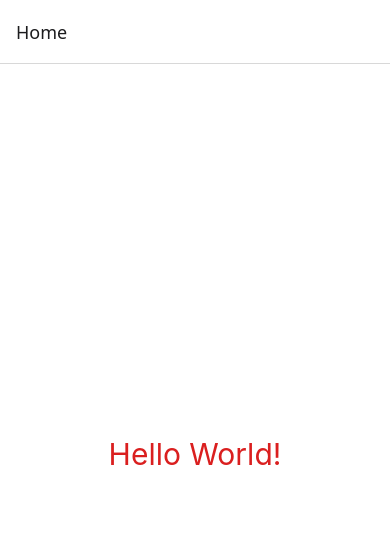
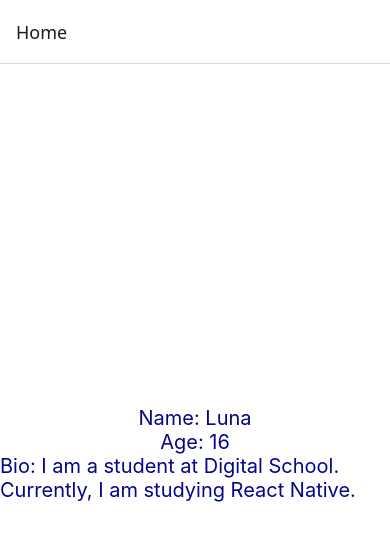
Before and after one commit to Luncek-33/first-react-app, a React Native app: screen /Home in a window 390 px wide. Shown: the top 540 px of the page. Built offline with nearby package versions, Linux system fonts and the light colour scheme.

Commit message:
profile screen

```diff
--- a/App.js
+++ b/App.js
@@ -6,6 +6,7 @@ import MainScreen from "./screens/MainScreen";
 
 import Screen1 from './screens/screen1';
 import GreetingScreen from './screens/greetingScreen';
+import ProfileScreen from './screens/profileScreen';
 
 const Stack = createStackNavigator();
 
@@ -14,7 +15,7 @@ export default function App() {
     <NavigationContainer>
       <Stack.Navigator>
 
-        <Stack.Screen name="Home" component={GreetingScreen}></Stack.Screen>
+        <Stack.Screen name="Home" component={ProfileScreen}></Stack.Screen>
       </Stack.Navigator>
     </NavigationContainer>
   );
--- /dev/null
+++ b/screens/profileScreen.js
@@ -0,0 +1,30 @@
+
+import React from "react";
+import { Text, StyleSheet, View } from "react-native";
+
+const ProfileScreen = () => {
+
+    return <View style={style.container}>
+        <Text style={style.textStyle}>Name: Luna</Text>
+        <Text style={style.textStyle}>Age: 16</Text>
+        <Text style={style.textStyle}>Bio: I am a student at Digital School. Currently, I am studying React Native.</Text>
+    </View>
+};
+
+
+const style = StyleSheet.create({
+    container: {
+        flex : 1,
+        backgroundColor : "#fff",
+        alignItems: "center",
+        justifyContent : "center",
+    },
+    textStyle: {
+        fontSize: 20,
+        color: "#04068bff"
+    }
+
+});
+
+//eksportovanje komponente
+export default ProfileScreen;
```
